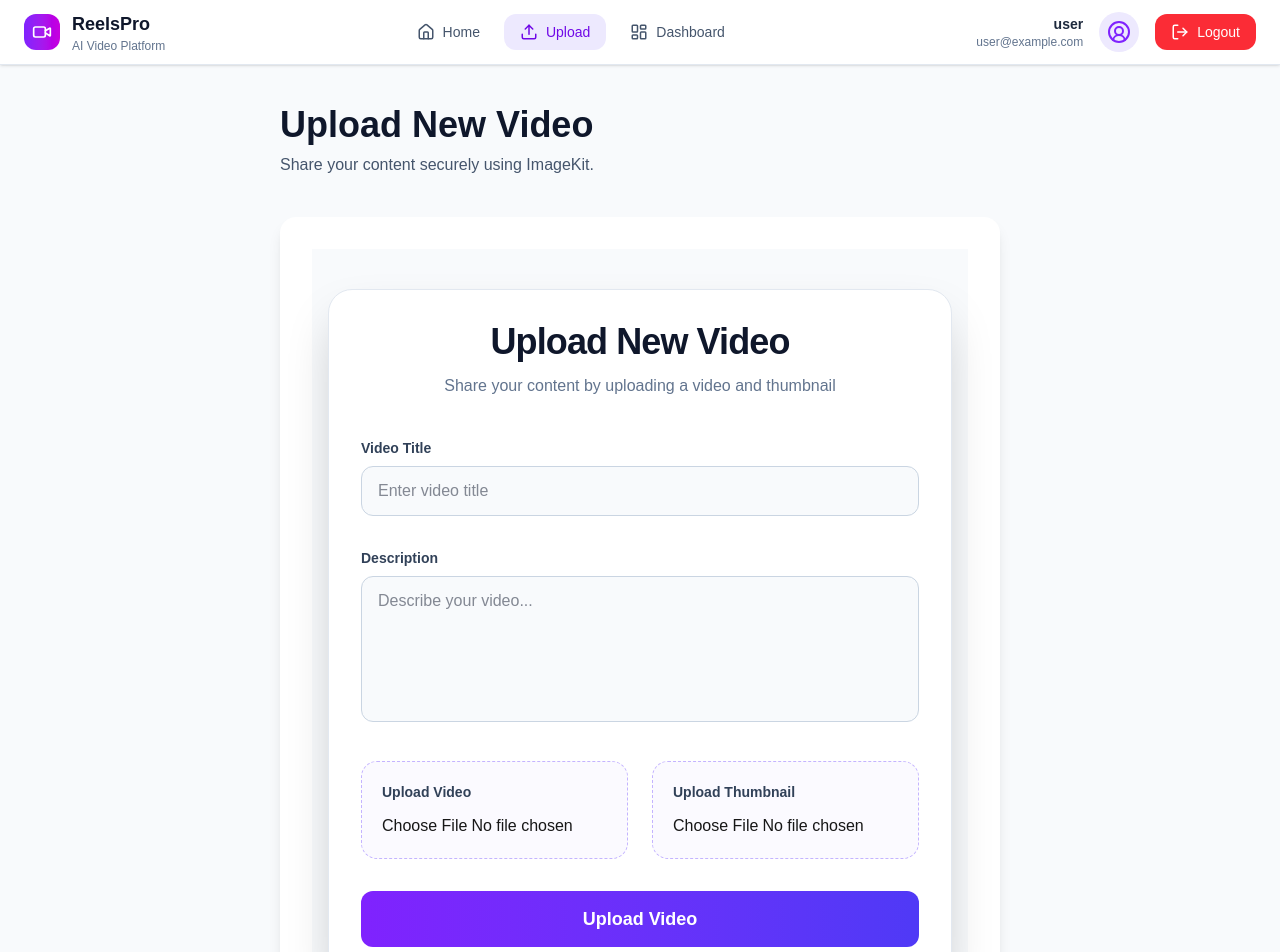
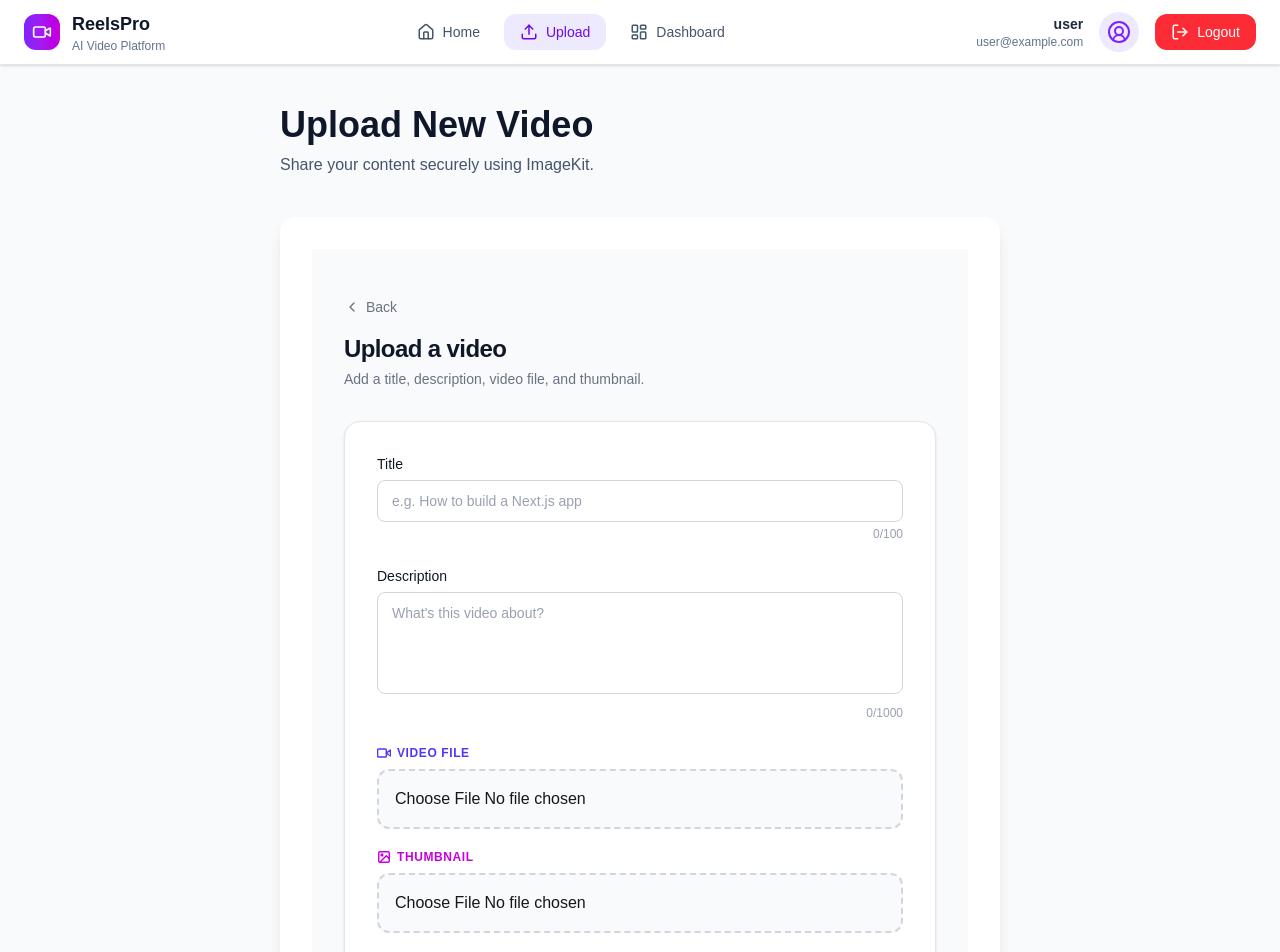
Before and after one commit to Siddharthdrona/Next-Fullstack-ImageKit, a Next.js app: page /upload in a window 1280 px wide. Shown: the top 952 px of the page. Built offline with nearby package versions, Linux system fonts and the light colour scheme; no server answers; sample sign-in values are in the browser's storage; what @imagekit/next would draw is missing.

Commit message:
feat: redesign VideoUploadForm

```diff
--- a/app/components/VideoUploadForm.tsx
+++ b/app/components/VideoUploadForm.tsx
@@ -82,152 +82,259 @@ export default function VideoUploadForm() {
   }
 
   return (
-    <div className="min-h-screen bg-slate-50 px-4 py-10">
-      <div className="mx-auto max-w-3xl rounded-3xl border border-slate-200 bg-white p-8 shadow-2xl">
+    <div className="min-h-screen bg-gray-50 px-4 py-12 sm:px-6 lg:px-8">
+      <div className="mx-auto max-w-2xl">
         {/* Header */}
-        <div className="mb-10 text-center">
-          <h1 className="text-4xl font-extrabold tracking-tight text-slate-900">
-            Upload New Video
+        <div className="mb-8">
+          <button
+            type="button"
+            onClick={() => router.back()}
+            className="mb-4 inline-flex items-center gap-1.5 text-sm font-medium text-gray-500 transition hover:text-gray-900"
+          >
+            <svg
+              width="16"
+              height="16"
+              viewBox="0 0 24 24"
+              fill="none"
+              stroke="currentColor"
+              strokeWidth="2"
+            >
+              <path
+                d="M15 18l-6-6 6-6"
+                strokeLinecap="round"
+                strokeLinejoin="round"
+              />
+            </svg>
+            Back
+          </button>
+
+          <h1 className="text-2xl font-semibold tracking-tight text-gray-900">
+            Upload a video
           </h1>
-
-          <p className="mt-3 text-slate-500">
-            Share your content by uploading a video and thumbnail
+          <p className="mt-1 text-sm text-gray-500">
+            Add a title, description, video file, and thumbnail.
           </p>
         </div>
 
-        <form onSubmit={handleSubmit} className="space-y-8">
+        {/* Card */}
+        <form
+          onSubmit={handleSubmit}
+          className="rounded-2xl border border-gray-200 bg-white shadow-sm"
+        >
+          <div className="space-y-6 p-6 sm:p-8">
             {/* Title */}
             <div>
-            <label className="mb-2 block text-sm font-semibold text-slate-700">
-              Video Title
+              <label
+                htmlFor="video-title"
+                className="mb-1.5 block text-sm font-medium text-gray-900"
+              >
+                Title
               </label>
-
               <input
+                id="video-title"
                 type="text"
-              placeholder="Enter video title"
+                placeholder="e.g. How to build a Next.js app"
                 value={title}
                 onChange={(e) => setTitle(e.target.value)}
-              className="
-              w-full rounded-xl border border-slate-300
-              bg-slate-50 px-4 py-3 text-slate-900
-              outline-none transition
-              focus:border-violet-500
-              focus:bg-white
-              focus:ring-4 focus:ring-violet-100
-            "
+                maxLength={100}
+                className="w-full rounded-lg border border-gray-300 px-3.5 py-2.5 text-sm text-gray-900 placeholder:text-gray-400 outline-none transition focus:border-indigo-500 focus:ring-2 focus:ring-indigo-100"
                 required
               />
+              <p className="mt-1 text-right text-xs text-gray-400">
+                {title.length}/100
+              </p>
             </div>
 
             {/* Description */}
             <div>
-            <label className="mb-2 block text-sm font-semibold text-slate-700">
+              <label
+                htmlFor="video-description"
+                className="mb-1.5 block text-sm font-medium text-gray-900"
+              >
                 Description
               </label>
-
               <textarea
-              rows={5}
-              placeholder="Describe your video..."
+                id="video-description"
+                rows={4}
+                placeholder="What's this video about?"
                 value={description}
                 onChange={(e) => setDescription(e.target.value)}
-              className="
-              w-full resize-none rounded-xl border border-slate-300
-              bg-slate-50 px-4 py-3 text-slate-900
-              outline-none transition
-              focus:border-violet-500
-              focus:bg-white
-              focus:ring-4 focus:ring-violet-100
-            "
+                maxLength={1000}
+                className="w-full resize-none rounded-lg border border-gray-300 px-3.5 py-2.5 text-sm text-gray-900 placeholder:text-gray-400 outline-none transition focus:border-indigo-500 focus:ring-2 focus:ring-indigo-100"
                 required
               />
+              <p className="mt-1 text-right text-xs text-gray-400">
+                {description.length}/1000
+              </p>
             </div>
 
-          {/* Upload Section */}
-          <div className="grid gap-6 md:grid-cols-2">
-            {/* Video */}
+            {/* Uploads */}
+            <div className="space-y-5">
+              {/* Video upload */}
+              <div>
+                <span className="mb-2 flex items-center gap-1.5 text-xs font-bold uppercase tracking-wider text-indigo-600">
+                  <svg
+                    width="14"
+                    height="14"
+                    viewBox="0 0 24 24"
+                    fill="none"
+                    stroke="currentColor"
+                    strokeWidth="2.5"
+                  >
+                    <path
+                      d="M23 7l-7 5 7 5V7z"
+                      strokeLinecap="round"
+                      strokeLinejoin="round"
+                    />
+                    <rect
+                      x="1"
+                      y="5"
+                      width="15"
+                      height="14"
+                      rx="2"
+                      strokeLinecap="round"
+                      strokeLinejoin="round"
+                    />
+                  </svg>
+                  Video file
+                </span>
+
                 <div
-              className="
-            rounded-2xl border border-dashed
-            border-violet-300 bg-violet-50/40 p-5
-          "
+                  className={`rounded-xl border-2 border-dashed p-4 transition ${
+                    videoUrl
+                      ? "border-green-300 bg-green-50/50"
+                      : "border-gray-300 bg-gray-50 hover:border-indigo-300 hover:bg-indigo-50/40"
+                  }`}
                 >
-              <label className="mb-3 block text-sm font-bold text-slate-700">
-                Upload Video
-              </label>
-
                   <TypedFileUpload
                     fileType="video"
                     onSuccess={handleVideoUpload}
                     onProgress={setVideoProgress}
                   />
 
-              {videoProgress > 0 && (
-                <div className="mt-5">
-                  <div className="h-2.5 w-full overflow-hidden rounded-full bg-slate-200">
+                  {videoProgress > 0 && videoProgress < 100 && !videoUrl && (
+                    <div className="mt-3">
+                      <div className="h-1.5 w-full overflow-hidden rounded-full bg-gray-200">
                         <div
-                      className="h-full rounded-full bg-violet-600 transition-all"
-                      style={{
-                        width: `${videoProgress}%`,
-                      }}
+                          className="h-full rounded-full bg-indigo-600 transition-all duration-300"
+                          style={{ width: `${videoProgress}%` }}
                         />
                       </div>
-
-                  <p className="mt-2 text-sm text-slate-600">
-                    {videoProgress}% uploaded
+                      <p className="mt-1.5 text-xs text-gray-500">
+                        Uploading… {videoProgress}%
                       </p>
                     </div>
                   )}
 
                   {videoUrl && (
-                <p className="mt-4 text-sm font-semibold text-green-600">
-                  ✓ Video uploaded successfully
-                </p>
+                    <div className="mt-3 flex items-center gap-1.5 text-sm font-medium text-green-700">
+                      <svg
+                        width="16"
+                        height="16"
+                        viewBox="0 0 24 24"
+                        fill="none"
+                        stroke="currentColor"
+                        strokeWidth="2.5"
+                        className="shrink-0"
+                      >
+                        <path
+                          d="M20 6L9 17l-5-5"
+                          strokeLinecap="round"
+                          strokeLinejoin="round"
+                        />
+                      </svg>
+                      Video uploaded
+                    </div>
                   )}
                 </div>
+              </div>
 
-            {/* Thumbnail */}
+              {/* Thumbnail upload */}
+              <div>
+                <span className="mb-2 flex items-center gap-1.5 text-xs font-bold uppercase tracking-wider text-fuchsia-600">
+                  <svg
+                    width="14"
+                    height="14"
+                    viewBox="0 0 24 24"
+                    fill="none"
+                    stroke="currentColor"
+                    strokeWidth="2.5"
+                  >
+                    <rect
+                      x="3"
+                      y="3"
+                      width="18"
+                      height="18"
+                      rx="2"
+                      strokeLinecap="round"
+                      strokeLinejoin="round"
+                    />
+                    <circle cx="8.5" cy="8.5" r="1.5" />
+                    <path
+                      d="M21 15l-5-5L5 21"
+                      strokeLinecap="round"
+                      strokeLinejoin="round"
+                    />
+                  </svg>
+                  Thumbnail
+                </span>
+
                 <div
-              className="
-            rounded-2xl border border-dashed
-            border-violet-300 bg-violet-50/40 p-5
-          "
+                  className={`rounded-xl border-2 border-dashed p-4 transition ${
+                    thumbnailUrl
+                      ? "border-green-300 bg-green-50/50"
+                      : "border-gray-300 bg-gray-50 hover:border-fuchsia-300 hover:bg-fuchsia-50/40"
+                  }`}
                 >
-              <label className="mb-3 block text-sm font-bold text-slate-700">
-                Upload Thumbnail
-              </label>
-
                   <TypedFileUpload
                     fileType="image"
                     onSuccess={handleThumbnailUpload}
                     onProgress={setThumbnailProgress}
                   />
 
-              {thumbnailProgress > 0 && (
-                <div className="mt-5">
-                  <div className="h-2.5 w-full overflow-hidden rounded-full bg-slate-200">
+                  {thumbnailProgress > 0 &&
+                    thumbnailProgress < 100 &&
+                    !thumbnailUrl && (
+                      <div className="mt-3">
+                        <div className="h-1.5 w-full overflow-hidden rounded-full bg-gray-200">
                           <div
-                      className="h-full rounded-full bg-violet-600 transition-all"
-                      style={{
-                        width: `${thumbnailProgress}%`,
-                      }}
+                            className="h-full rounded-full bg-fuchsia-600 transition-all duration-300"
+                            style={{ width: `${thumbnailProgress}%` }}
                           />
                         </div>
-
-                  <p className="mt-2 text-sm text-slate-600">
-                    {thumbnailProgress}% uploaded
+                        <p className="mt-1.5 text-xs text-gray-500">
+                          Uploading… {thumbnailProgress}%
                         </p>
                       </div>
                     )}
 
                   {thumbnailUrl && (
-                <p className="mt-4 text-sm font-semibold text-green-600">
-                  ✓ Thumbnail uploaded successfully
-                </p>
+                    <div className="mt-3 flex items-center gap-1.5 text-sm font-medium text-green-700">
+                      <svg
+                        width="16"
+                        height="16"
+                        viewBox="0 0 24 24"
+                        fill="none"
+                        stroke="currentColor"
+                        strokeWidth="2.5"
+                        className="shrink-0"
+                      >
+                        <path
+                          d="M20 6L9 17l-5-5"
+                          strokeLinecap="round"
+                          strokeLinejoin="round"
+                        />
+                      </svg>
+                      Thumbnail uploaded
+                    </div>
                   )}
                 </div>
               </div>
+            </div>
+          </div>
 
-          {/* Submit */}
+          {/* Footer / submit */}
+          <div className="flex items-center justify-end gap-3 rounded-b-2xl border-t border-gray-100 bg-gray-50/60 px-6 py-4 sm:px-8">
             <button
               type="submit"
               disabled={
@@ -237,21 +344,32 @@ export default function VideoUploadForm() {
                 !videoUrl ||
                 !thumbnailUrl
               }
-            className="
-            w-full rounded-xl
-            bg-linear-to-r from-violet-600 to-indigo-600
-            py-3.5 text-lg font-bold text-white
-            shadow-lg shadow-violet-200
-            transition-all duration-300
-            hover:scale-[1.01]
-            hover:shadow-xl
-            disabled:cursor-not-allowed
-            disabled:bg-slate-400
-            disabled:shadow-none
-          "
+              className="inline-flex items-center gap-2 rounded-lg bg-indigo-600 px-5 py-2.5 text-sm font-semibold text-white shadow-sm transition hover:bg-indigo-700 disabled:cursor-not-allowed disabled:bg-gray-300 disabled:text-gray-500"
             >
-            {loading ? "Uploading..." : "Upload Video"}
+              {loading && (
+                <svg
+                  className="h-4 w-4 animate-spin"
+                  viewBox="0 0 24 24"
+                  fill="none"
+                >
+                  <circle
+                    className="opacity-25"
+                    cx="12"
+                    cy="12"
+                    r="10"
+                    stroke="currentColor"
+                    strokeWidth="4"
+                  />
+                  <path
+                    className="opacity-75"
+                    fill="currentColor"
+                    d="M4 12a8 8 0 018-8v4a4 4 0 00-4 4H4z"
+                  />
+                </svg>
+              )}
+              {loading ? "Uploading…" : "Upload video"}
             </button>
+          </div>
         </form>
       </div>
     </div>
```
Lines whose indentation alone changed are shown as unchanged.
